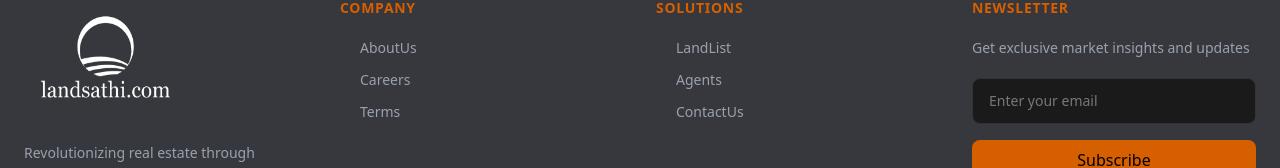
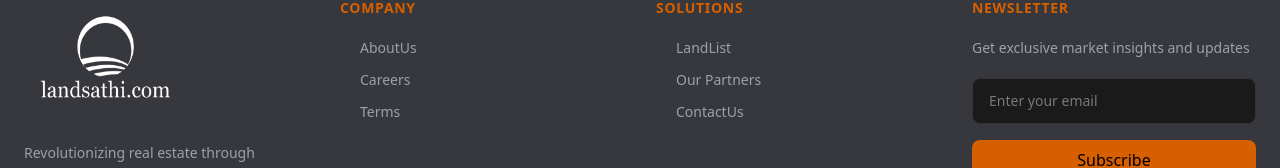
Before and after one commit to rajeev-the/Final_real_Estate, a React (Vite) app: page / in a window 1280 px wide. Shown: the part 3993-4161 px from the top of the page. Built offline with nearby package versions, Linux system fonts and the light colour scheme; no server answers.

Commit message:
first commit

```diff
--- a/src/componets/Footer.jsx
+++ b/src/componets/Footer.jsx
@@ -13,7 +13,7 @@ const Footer = () => {
   const footerLinks = [
     { title: "COMPANY", links: ["AboutUs" , "Careers",  "Terms"]  ,values:["AboutUs", "Careers", "terms"]},
 
-    { title: "SOLUTIONS", links: ["LandList", "Agents", "ContactUs"]  , values:["landlist", "agents", "ContactUs"]} ,
+    { title: "SOLUTIONS", links: ["LandList", "Our Partners", "ContactUs"]  , values:["landlist", "agents", "ContactUs"]} ,
 
   ];
 
```
